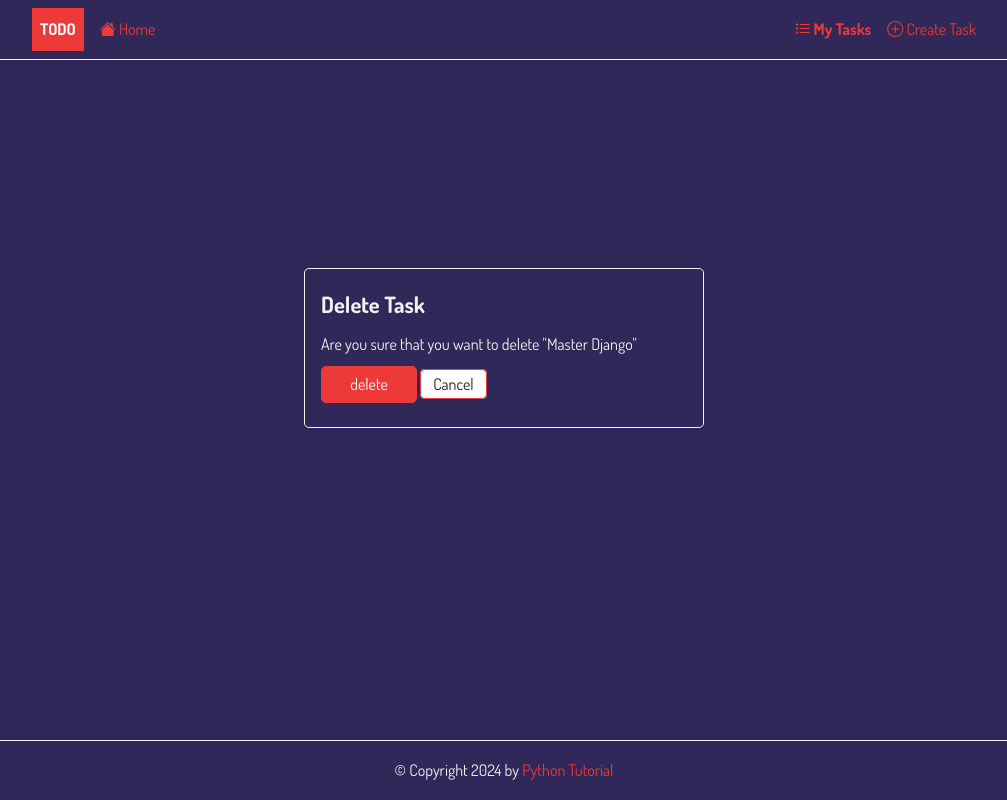
After one commit to ad5322/django-to-do-app, a Django app: page /task/delete/2 in a window 1280 px wide. The commit adds this page. Shown: the whole page, without its empty margins (136-1143 px from the left). Run offline with Django 5.2, Linux system fonts and the light colour scheme; data comes from the database, SQL or seed files in the repository; some libraries are stand-ins or nearby versions.

Commit message:
delete task view

```diff
--- a/todo_list/static/css/style.css
+++ b/todo_list/static/css/style.css
@@ -2,7 +2,7 @@
 @import url('https://cdn.jsdelivr.net/npm/bootstrap-icons@1.10.2/font/bootstrap-icons.css');
 
 :root {
-  --color-primary: #ee394c;
+  --color-primary: #ee3939;
   --color-secondary: #86b7fe;
   --color-light: #f2f2f2;
   --color-gray: #ced4da;
@@ -51,7 +51,8 @@ textarea:focus {
 }
 body {
   font-family: 'Dosis', sans-serif;
-
+  background-color: #302858;
+  color: #f2f2f2;
   font-size: 1rem;
   line-height: 1.7;
   display: flex;
--- /dev/null
+++ b/todo_list/todo/templates/todo/task_confirm_delete.html
@@ -0,0 +1,26 @@
+{% extends "base.html" %}
+
+{% block content %}
+
+    <div class="center">
+
+        <form method="post" class="card">
+
+            {% csrf_token %}
+
+            <h2>Delete Task</h2>
+
+            <p>Are you sure that you want to delete "{{task}}"</p>
+
+            <p class="firm-buttons">
+
+                <input type="submit" class="btn btn-primary" value="delete" >
+
+                <a href="{% url 'tasks' %}" class="btn btn-outline">Cancel</a>
+
+            </p>
+
+        </form>
+
+    </div>
+{% endblock content %}
--- a/todo_list/todo/urls.py
+++ b/todo_list/todo/urls.py
@@ -6,6 +6,7 @@ from .views import (
     TaskDetail,
     TaskCreate,
     TaskUpdate,
+    TaskDelete,
     )
 
 urlpatterns = [
@@ -14,4 +15,5 @@ urlpatterns = [
     path('task/<int:pk>/',TaskDetail.as_view(),name='task'),
     path('task/create/',TaskCreate.as_view(),name='task-create'),
     path('task/update/<int:pk>/',TaskUpdate.as_view(),name='task-update'),
+    path('task/delete/<int:pk>',TaskDelete.as_view(),name='task-delete'),
 ]
--- a/todo_list/todo/views.py
+++ b/todo_list/todo/views.py
@@ -2,9 +2,20 @@ from django.shortcuts import render
 from django.views.generic.list import ListView
 from django.views.generic.detail import DetailView
 from .models import Task
-from django.views.generic.edit import CreateView,UpdateView
+from django.views.generic.edit import CreateView,UpdateView,DeleteView
 from django.urls import reverse_lazy
 from django.contrib import messages
+
+class TaskDelete(DeleteView):
+    model = Task
+    context_object_name = 'task'
+    success_url = reverse_lazy('tasks')
+
+    def form_valid(self, form):
+        messages.success(self.request,'The task was delted successfully')
+        return super(TaskDelete,self).form_valid(form)
+
+
 
 class TaskUpdate(UpdateView):
     model = Task
```
Also changed, not shown: todo_list/todo/templates/todo/task_list.html (+19 -5 lines).
